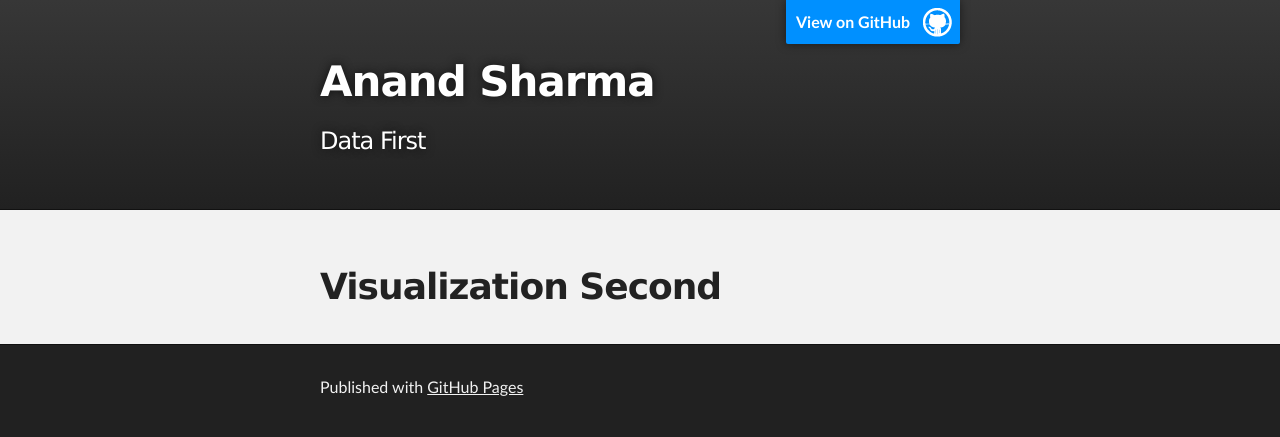
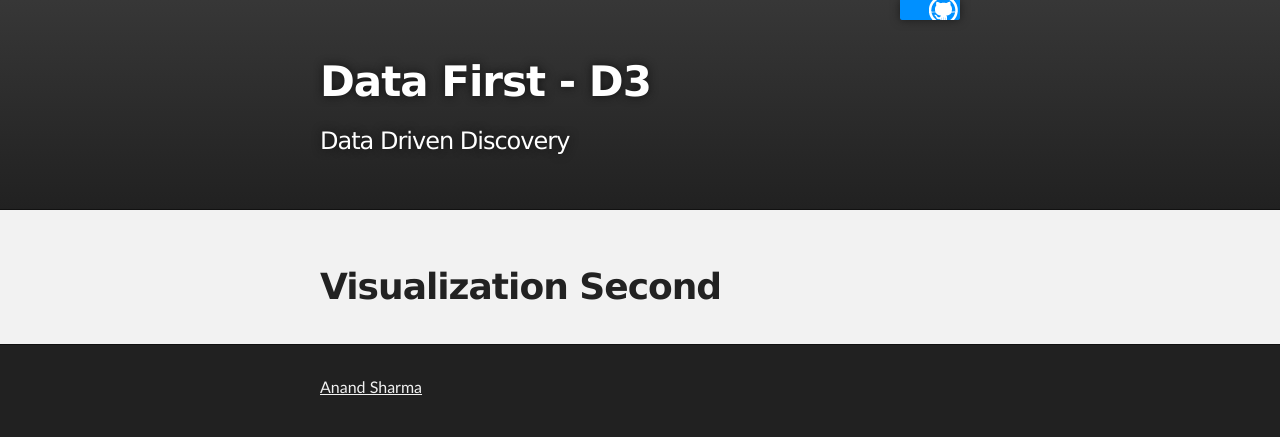
Before and after one commit to anand2sharma/anand2sharma.github.io, a plain HTML site: page index.html in a window 1280 px wide. Drawn offline with Linux system fonts and the light colour scheme.

Commit message:
Home page changes

```diff
--- a/index.html
+++ b/index.html
@@ -1,14 +1,15 @@
 <!DOCTYPE html>
 <html>
-
 <head>
   <meta charset='utf-8'>
   <meta http-equiv="X-UA-Compatible" content="chrome=1">
   <meta name="description" content="Anand Sharma : Data First">
+  <meta name="author" content="Anand Sharma - @anand2sharma">
 
   <link rel="stylesheet" type="text/css" media="screen" href="stylesheets/stylesheet.css">
+  <link rel="stylesheet" type="text/css" media="screen" href="stylesheets/app.css">
 
-    <title>Anand Sharma</title>
+  <title>Data First - D3</title>
 </head>
 
 <body>
@@ -16,10 +17,10 @@
   <!-- HEADER -->
   <div id="header_wrap" class="outer">
     <header class="inner">
-          <a id="forkme_banner" href="https://github.com/anand2sharma">View on GitHub</a>
+      <a id="forkme_banner" href="https://github.com/anand2sharma"></a>
 
-          <h1 id="project_title">Anand Sharma</h1>
-          <h2 id="project_tagline">Data First</h2>
+      <h1 id="project_title">Data First - D3</h1>
+      <h2 id="project_tagline">Data Driven Discovery</h2>
 
     </header>
   </div>
@@ -35,7 +36,7 @@
     <!-- FOOTER  -->
     <div id="footer_wrap" class="outer">
       <footer class="inner">
-        <p>Published with <a href="http://pages.github.com">GitHub Pages</a></p>
+        <p><a href="twitter.com/anand2sharma">Anand Sharma</a></p>
       </footer>
     </div>
 
```
Lines whose indentation alone changed are shown as unchanged.
